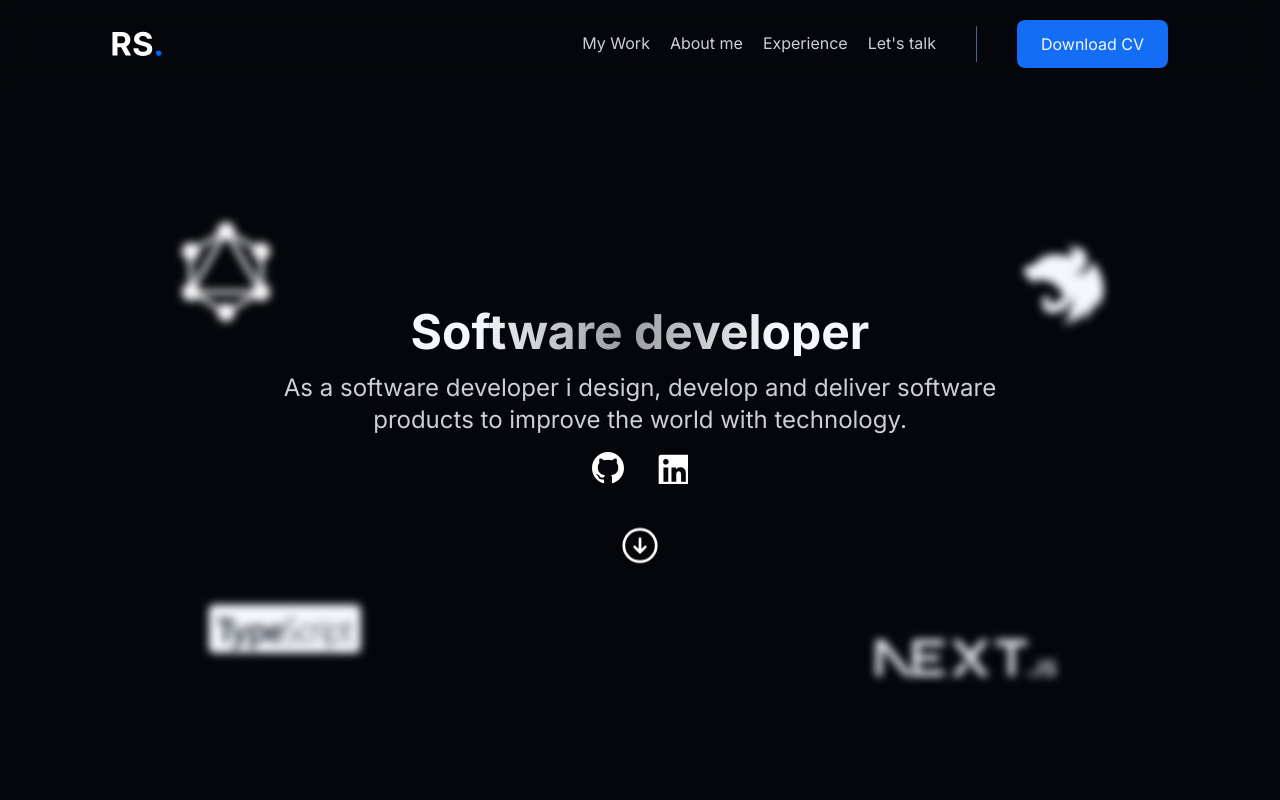
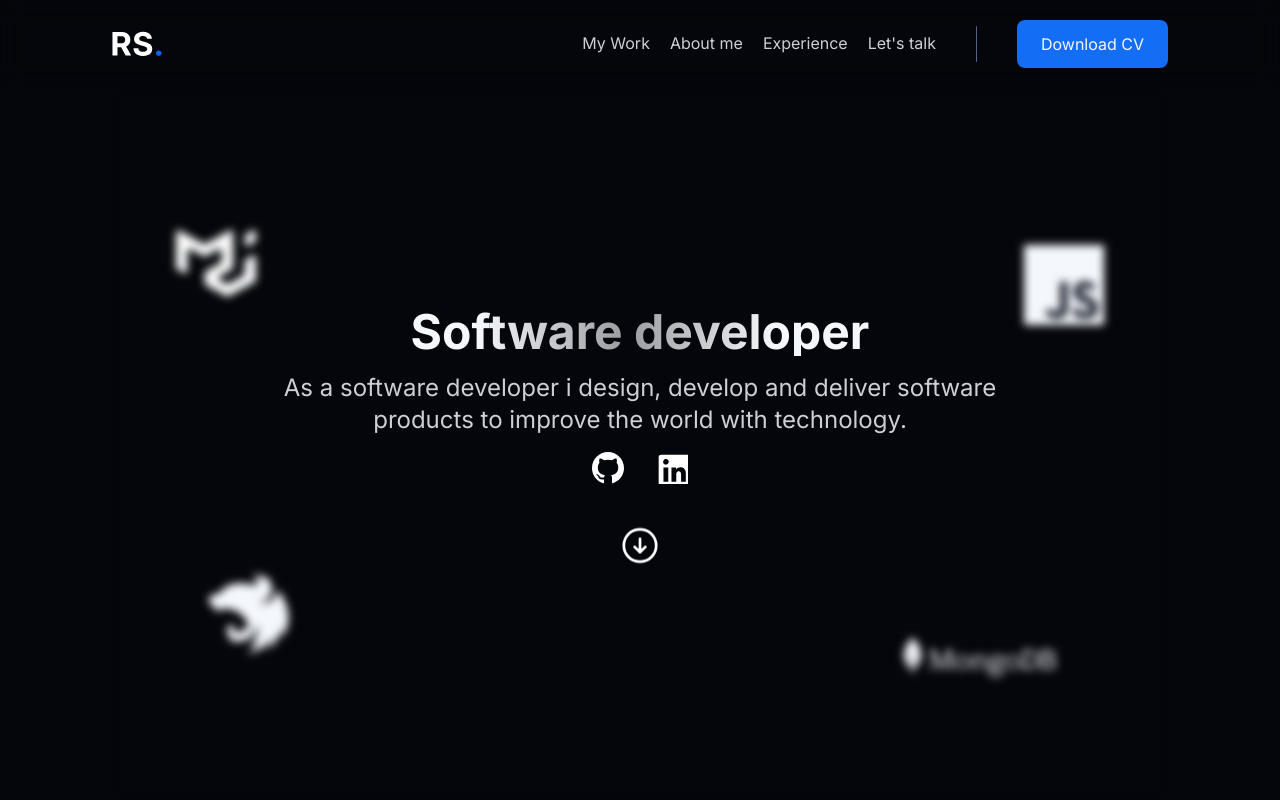
Before and after one commit to sam-621/rogeliosamuel.com, a Next.js app: page / in a window 1280 px wide. Shown: the top 800 px of the page. Built offline with nearby package versions, Linux system fonts and the light colour scheme.

Commit message:
feat:  add random values

```diff
--- a/src/components/molecules/HeroIcons.tsx
+++ b/src/components/molecules/HeroIcons.tsx
@@ -1,10 +1,26 @@
-import { getRandomTechIcons } from '@utils'
+import { useEffect, useState } from 'react'
+
+import { DELAYS, getRandomTechIcons, POSITIONS } from '@utils'
 
 export const HeroIcons = () => {
-  const techsToShow = getRandomTechIcons()
+  const [techsToShow, setTechsToShow] = useState(getRandomTechIcons())
+
+  useEffect(() => {
+    setTechsToShow(getRandomTechIcons())
+  }, [])
+
   return (
     <div>
-      <div
+      {techsToShow.map((tech, i) => (
+        <div
+          key={tech}
+          className="hidden lg:block absolute  floating w-fit"
+          style={{ animationDelay: DELAYS[i], ...POSITIONS[i] }}
+        >
+          <img src={`/icons/techs/${tech}`} alt={tech.replace('.svg', '')} />
+        </div>
+      ))}
+      {/* <div
         className="hidden lg:block absolute left-44 top-52 floating w-fit"
         style={{ animationDelay: '-2s' }}
       >
@@ -27,7 +43,7 @@ export const HeroIcons = () => {
         style={{ animationDelay: '-4s' }}
       >
         <img src={`/icons/techs/${techsToShow[3]}`} alt={techsToShow[3].replace('.svg', '')} />
-      </div>
+      </div> */}
     </div>
   )
 }
--- a/src/components/sections/Hero.tsx
+++ b/src/components/sections/Hero.tsx
@@ -16,10 +16,14 @@ export const Hero = () => {
           <Title className="md:text-center">Software developer</Title>
           <Subtitle className="md:text-center max-w-3xl">{MAIN_DESCRIPTION}</Subtitle>
           <div className="flex gap-8 md:justify-center">
-            <a href="https://github.com/sam_621_">
+            <a href="https://github.com/sam-621" target="_blank" rel="noreferrer">
               <Image src="/icons/github.svg" width={32} height={32} />
             </a>
-            <a href="https://www.linkedin.com/in/rogelio-samuel-moreno-corrales/">
+            <a
+              href="https://www.linkedin.com/in/rogelio-samuel-moreno-corrales/"
+              target="_blank"
+              rel="noreferrer"
+            >
               <Image src="/icons/linkedin.svg" width={32} height={32} />
             </a>
           </div>
--- a/src/utils/hero.ts
+++ b/src/utils/hero.ts
@@ -1,15 +1,29 @@
 import { TECHS } from '@data'
 
 export const POSITIONS = [
-  'hidden md:block absolute left-44 top-52 floating w-fit',
-  'hidden md:block absolute top-60 right-44 floating w-fit',
-  'hidden md:block absolute left-52 bottom-40 floating w-fit',
-  'hidden md:block absolute bottom-32 right-56 floating w-fit'
+  {
+    left: '11rem',
+    top: '13rem'
+  },
+  {
+    top: '15rem',
+    right: '11rem'
+  },
+  {
+    left: '13rem',
+    bottom: '10rem'
+  },
+  {
+    bottom: '8rem',
+    right: '14rem'
+  }
 ]
 
 export const DELAYS = ['-2s', '-1s', '-3s', '-4s']
 
 export const getRandomTechIcons = () => {
+  console.log('random')
+
   const techsToShow = new Set<number>()
   Array.from({ length: TECHS.length }).forEach(_ => {
     if (techsToShow.size >= 4) return
```
